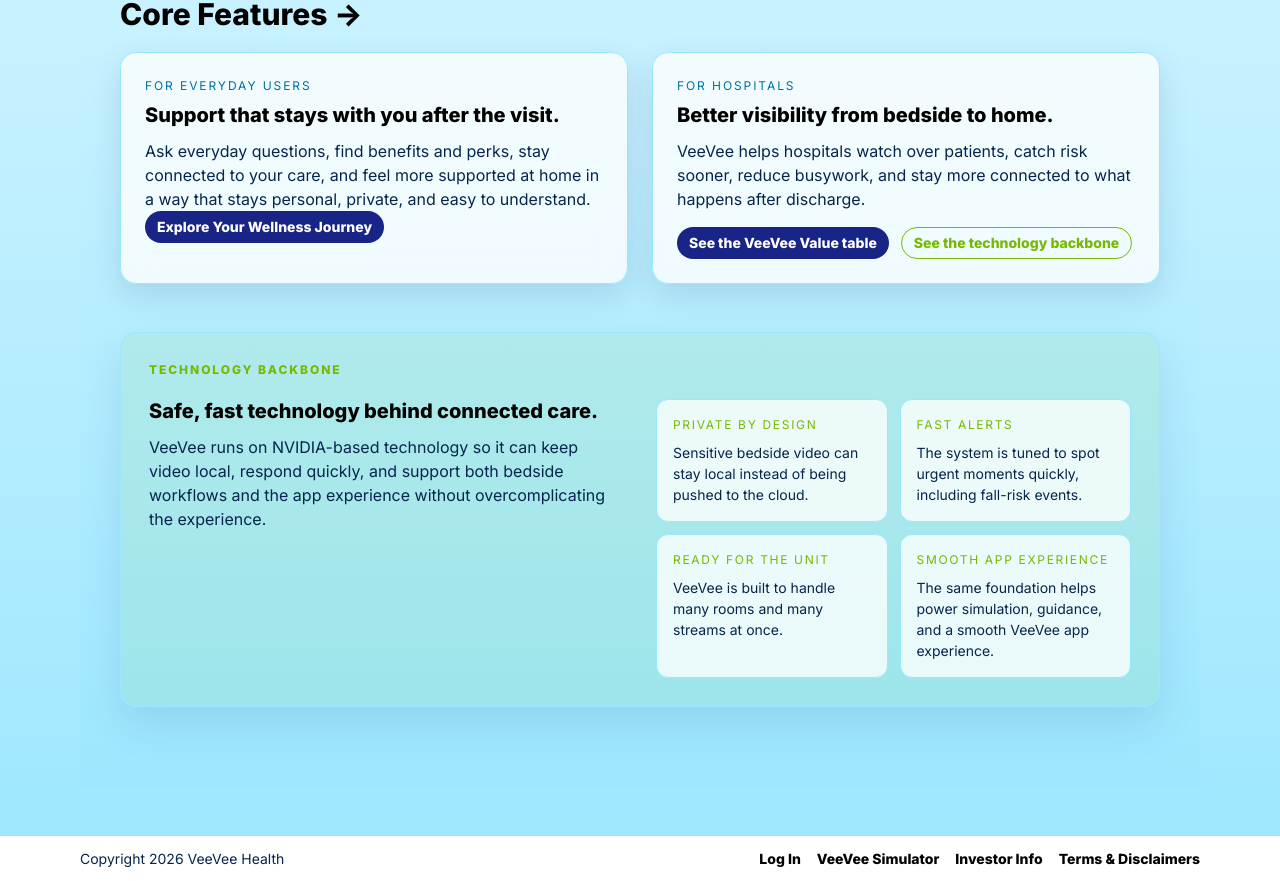
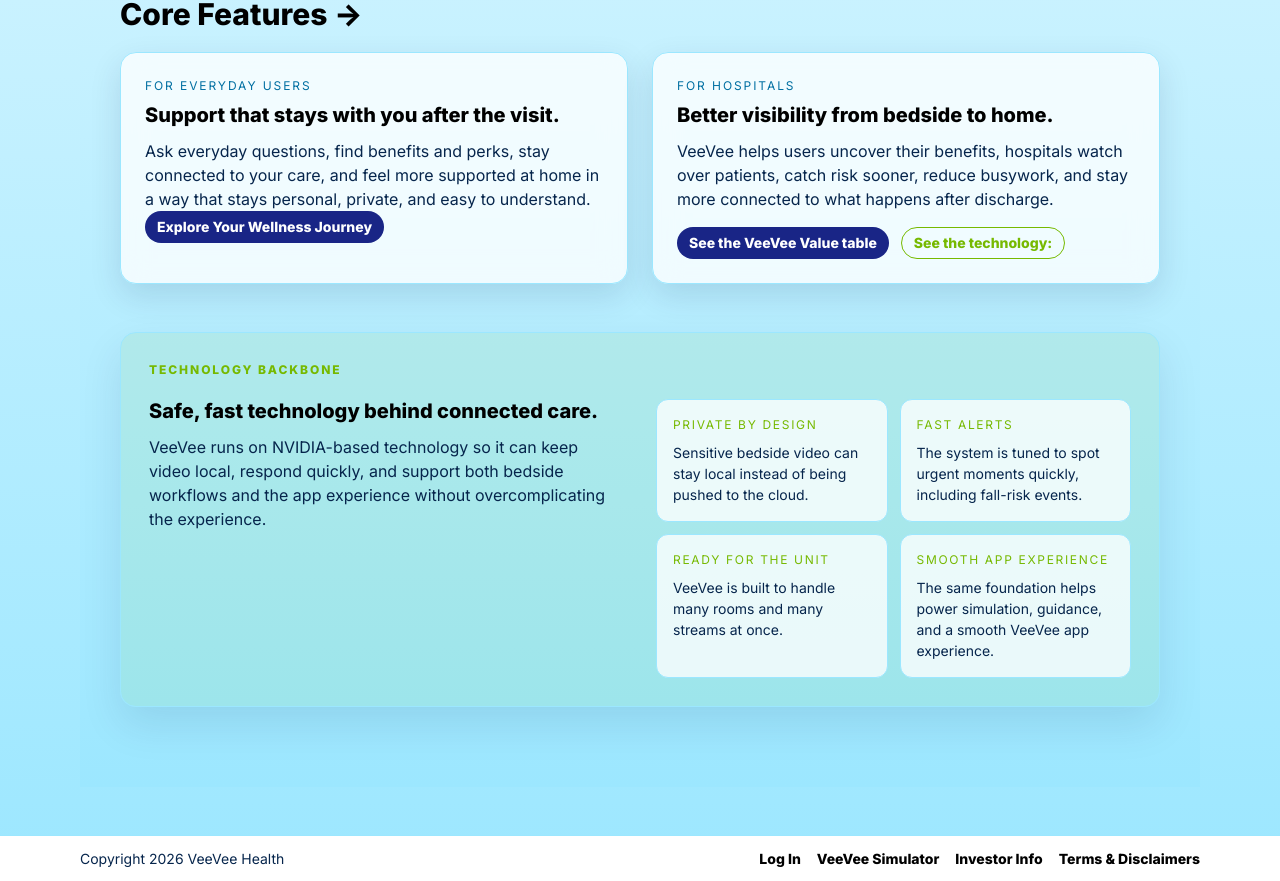
Before and after one commit to cdgonzal/myveevee, a React (Vite) app: page / in a window 1280 px wide. Shown: the part 1058-1939 px from the top of the page. Built offline with nearby package versions, Linux system fonts and the light colour scheme.

Commit message:
CodexAuto: features copy #9

```diff
--- a/src/pages/Home.tsx
+++ b/src/pages/Home.tsx
@@ -104,13 +104,13 @@ const HERO_IMAGES = [
     webp: "images/marketing/car3.webp",
     jpg: "images/marketing/car3.jpg",
     alt: "VeeVee carousel slide showing support after the visit",
-    title: "Support that stays with you at home",
+    title: "Support that stays with you",
   },
   {
     webp: "images/marketing/car4.webp",
     jpg: "images/marketing/car4.jpg",
     alt: "VeeVee carousel slide showing a connected care experience",
-    title: "Connected care across your life",
+    title: "Be your ideal self",
   },
 ];
 
@@ -485,7 +485,7 @@ export default function Home() {
                 Better visibility from bedside to home.
               </Heading>
               <Text color={muted} mb={4}>
-                VeeVee helps hospitals watch over patients, catch risk sooner, reduce busywork, and stay more connected to what happens after discharge.
+                VeeVee helps users uncover their benefits, hospitals watch over patients, catch risk sooner, reduce busywork, and stay more connected to what happens after discharge.
               </Text>
               <Stack direction={{ base: "column", sm: "row" }} spacing={3}>
                 <Button onClick={onValueOpen} size="sm" borderRadius="full" fontWeight="700">
@@ -501,7 +501,7 @@ export default function Home() {
                   color={nvidiaAccent}
                   _hover={{ bg: nvidiaSoftBg }}
                 >
-                  See the technology backbone
+                  See the technology:
                 </Button>
               </Stack>
             </Box>
```
